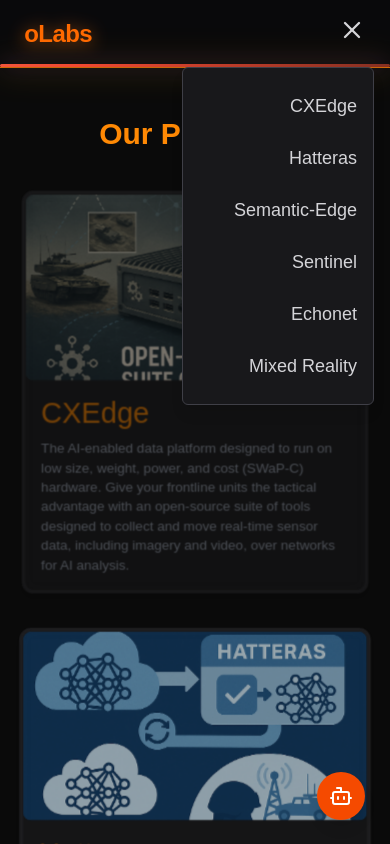
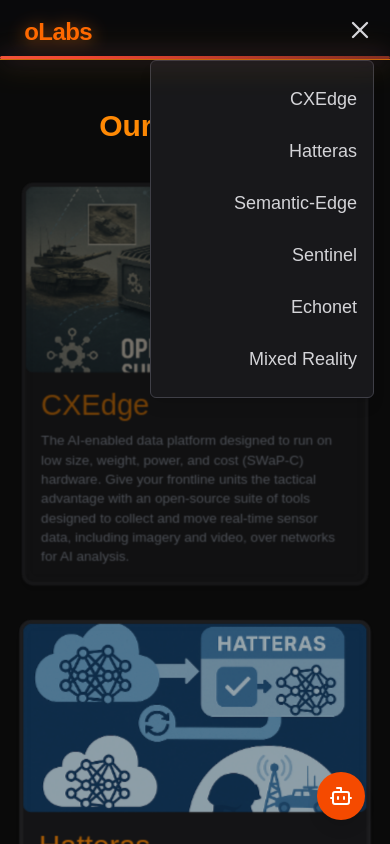
Before and after one commit to bauervision/olabs, a Next.js app: page / in a window 390 px wide. Both pictures are taken after a click on the button 352 px from the left and 30 px from the top of the page. Shown: the top 844 px of the page. Built offline with nearby package versions, Linux system fonts and the light colour scheme; a web font is replaced by a local one.

Commit message:
navbar fixed

```diff
--- a/src/app/components/Header.tsx
+++ b/src/app/components/Header.tsx
@@ -22,6 +22,8 @@
   }, []);
 
   return (
+    <>
+      {/* Animated Header Container */}
       <motion.header
         initial={false}
         animate={{
@@ -30,19 +32,17 @@
         }}
         transition={{ duration: 0.4, ease: 'easeInOut' }}
         className={clsx(
-        'sticky top-0 z-50 transition-all duration-300',
-        'bg-zinc-950 border-b border-amber-600 text-white',
-        scrolled ? 'py-2 shadow-md rounded-l-full' : 'py-4 rounded-none'
+          'sticky top-0 z-50 transition-all duration-300 h-[60px] overflow-x-clip', // <- prevent layout bleed
+          'bg-zinc-950 border-b border-amber-600 text-white py-4',
+          scrolled ? ' shadow-md rounded-l-full' : ' rounded-none'
         )}
       >
         <div className="flex items-center justify-between px-6 transition-all duration-300">
-        {/* oLabs - Fixed width, animates position */}
+          {/* oLabs - Animates with background */}
           <motion.div
-          animate={{
-            x: scrolled ? 0 : 0,
-          }}
+            animate={{ x: scrolled ? 0 : 0 }}
             transition={{ duration: 0.5, ease: 'easeInOut' }}
-          className="w-36 flex-shrink-0" // keep space reserved
+            className="w-36 flex-shrink-0"
           >
             <Link
               href="/"
@@ -64,7 +64,7 @@
             </Link>
           </motion.div>
 
-        {/* Desktop Nav Links - Always on right */}
+          {/* Desktop Nav */}
           <nav className="hidden md:flex items-center gap-6">
             {products.map((link) => (
               <Link
@@ -79,9 +79,16 @@
               </Link>
             ))}
           </nav>
+        </div>
 
-        {/* Mobile Menu Toggle - Always far right */}
-        <div className="ml-4 md:hidden">
+        {/* Bottom Glow Bar */}
+        {!scrolled && (
+          <div className="absolute bottom-0 left-0 w-full h-[3px] animated-border rounded-full" />
+        )}
+      </motion.header>
+
+      {/* Hamburger Button (mobile only, pinned) */}
+      <div className="fixed top-4 right-4 z-50 md:hidden">
         <button
           onClick={() => setMenuOpen(!menuOpen)}
           className="text-zinc-300 hover:text-orange-500 transition"
@@ -90,9 +97,8 @@
           {menuOpen ? <X size={28} /> : <Menu size={28} />}
         </button>
       </div>
-      </div>
 
-      {/* Mobile Nav */}
+      {/* Mobile Dropdown */}
       <AnimatePresence>
         {menuOpen && (
           <motion.div
@@ -101,7 +107,7 @@
             animate={{ opacity: 1, y: 0 }}
             exit={{ opacity: 0, y: -10 }}
             transition={{ duration: 0.25 }}
-            className="absolute top-full right-4 z-40 w-48 bg-zinc-900 rounded-md shadow-lg border border-zinc-700"
+            className="fixed top-[60px] right-4 z-40 w-56 bg-zinc-900 rounded-md shadow-lg border border-zinc-700 md:hidden"
           >
             <nav className="flex flex-col p-4 space-y-2 text-right">
               {products.map((link) => (
@@ -110,7 +116,7 @@
                   href={link.href}
                   onClick={() => setMenuOpen(false)}
                   className={clsx(
-                    'block py-2 text-right text-lg',
+                    'block py-2 text-lg',
                     pathname === link.href ? 'text-orange-500 font-semibold' : 'text-zinc-300'
                   )}
                 >
@@ -121,10 +127,6 @@
           </motion.div>
         )}
       </AnimatePresence>
-
-      {!scrolled && (
-        <div className="absolute bottom-0 left-0 w-full h-[3px] animated-border rounded-full" />
-      )}
-    </motion.header>
+    </>
   );
 }
--- a/src/app/layout.tsx
+++ b/src/app/layout.tsx
@@ -24,7 +24,7 @@
           rel="stylesheet"
         />
       </Head>
-      <body className={` bg-zinc-950 text-white`}>
+      <body className={` bg-zinc-950 text-white overflow-x-hidden`}>
         <ViewModeProvider>
           <Header />
           {children}
```
Lines whose indentation alone changed are shown as unchanged.
